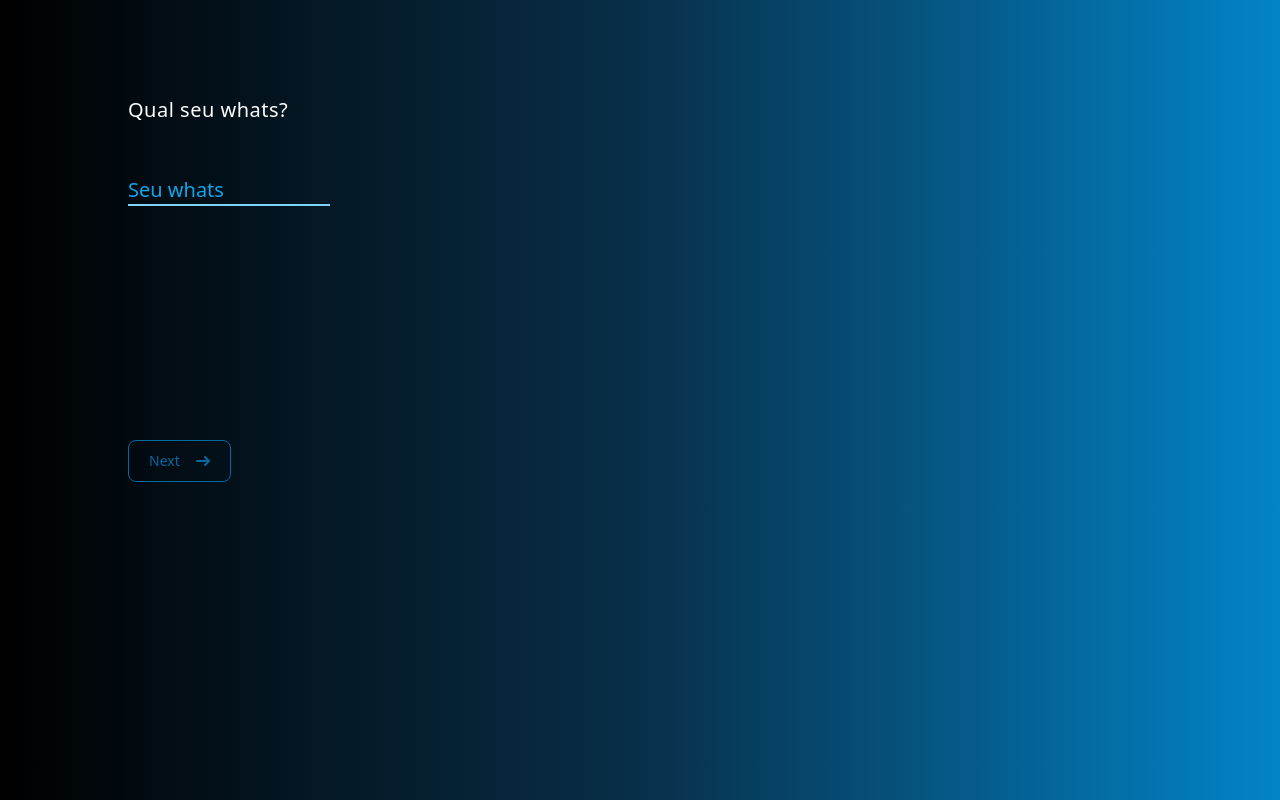
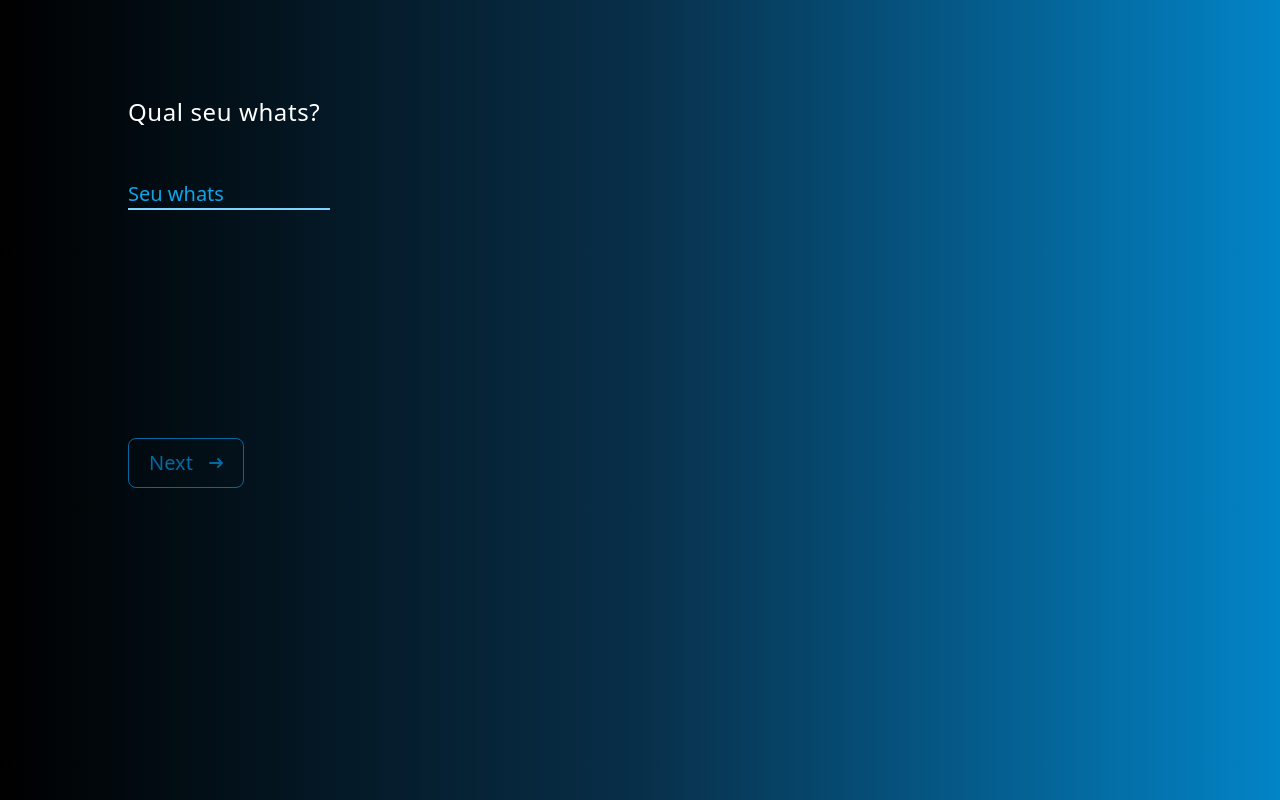
Before and after one commit to Jeffs-Soares/smartForm, a Vue app: page / in a window 1280 px wide. Both pictures are taken after a click on the button "Next". Built offline with nearby package versions, Linux system fonts and the light colour scheme.

Commit message:
styling 2

```diff
--- a/src/App.vue
+++ b/src/App.vue
@@ -20,7 +20,7 @@
       </div>
 
       <div id="2" hidden>
-        <h1 class="text-white text-xl tracking-wide mb-10"> Qual seu whats?</h1>
+        <h1 class="text-white text-2xl tracking-wide mb-10"> Qual seu whats?</h1>
         <div class="relative z-0 w-full mb-5 group">
 
           <input class="block py-2.5 px-0 w-max text-sm bg-transparent border-0 border-b-2 border-sky-300 appearance-none dark:text-white dark:border-sky-600 dark:focus:border-sky-500 focus:outline-none focus:ring-0 focus:border-sky-600 peer text-white" placeholder="" required v-model="dados.q2">
@@ -33,7 +33,7 @@
 
       <div id="3" hidden>
 
-        <h1 class="text-white text-xl tracking-wide mb-10"> Qual seu site?</h1>
+        <h1 class="text-white text-2xl tracking-wide mb-10"> Qual seu site?</h1>
         <div class="relative z-0 w-full mb-5 group">
 
           <input class="block py-2.5 px-0 w-max text-sm bg-transparent border-0 border-b-2 border-sky-300 appearance-none dark:text-white dark:border-sky-600 dark:focus:border-sky-500 focus:outline-none focus:ring-0 focus:border-sky-600 peer text-white" placeholder="" required v-model="dados.q3">
@@ -45,7 +45,7 @@
 
       <div id="4" hidden>
 
-        <h1 class="text-white text-xl tracking-wide mb-10"> Qual seu instagram?</h1>
+        <h1 class="text-white text-2xl tracking-wide mb-10"> Qual seu instagram?</h1>
         <div class="relative z-0 w-full mb-5 group">
 
           <input class="block py-2.5 px-0 w-max text-sm bg-transparent border-0 border-b-2 border-sky-300 appearance-none dark:text-white dark:border-sky-600 dark:focus:border-sky-500 focus:outline-none focus:ring-0 focus:border-sky-600 peer text-white" placeholder="" required v-model="dados.q4">
@@ -57,7 +57,7 @@
 
       <div id="5" hidden>
 
-        <h1 class="text-white text-xl tracking-wide mb-10"> Seu negócio fatura mais de R$ 15.000 por mês? </h1>
+        <h1 class="text-white text-2xl tracking-wide mb-10"> Seu negócio fatura mais de R$ 15.000 por mês? </h1>
         <div class="flex flex-col gap-4">
 
           <li>
@@ -78,7 +78,7 @@
 
       <div id="6" hidden>
 
-        <h1 class="text-white text-xl tracking-wide mb-10"> Qual a média de faturamento mensal do seu negócio ? </h1>
+        <h1 class="text-white text-2xl tracking-wide mb-10"> Qual a média de faturamento mensal do seu negócio ? </h1>
         <div class="flex flex-col gap-4">
 
           <li>
@@ -110,7 +110,7 @@
 
       <div id="7" hidden>
 
-        <h1 class="text-white text-xl tracking-wide mb-10"> Quanto investe mensalmente em tráfego pago?  </h1>
+        <h1 class="text-white text-2xl tracking-wide mb-10"> Quanto investe mensalmente em tráfego pago?  </h1>
 
         <div class="flex flex-col gap-4">
 
@@ -161,7 +161,7 @@
       <div id="8" hidden>
 
 
-        <h1 class="text-white text-xl tracking-wide mb-10"> Há quanto tempo sua marca está no mercado?  </h1>
+        <h1 class="text-white text-2xl tracking-wide mb-10"> Há quanto tempo sua marca está no mercado?  </h1>
 
         <div class="flex flex-col gap-4">
 
@@ -210,7 +210,7 @@
 
     <div class="button">
 
-      <button class="flex gap-2 items-center text-sky-700 hover:text-white border border-sky-700 hover:bg-sky-800 focus:outline-none focus:ring-sky-300 font-medium rounded-lg text-sm px-5 py-2.5 text-center me-2 mb-2 dark:border-sky-700 dark:text-white dark:hover:text-white dark:hover:bg-sky-600 dark:focus:ring-sky-800" @click="next" > Next
+      <button class="flex gap-2 items-center text-sky-700 hover:text-white border border-sky-700 hover:bg-sky-800 focus:outline-none focus:ring-sky-300 font-medium rounded-lg text-xl px-5 py-2.5 text-center me-2 mb-2 dark:border-sky-700 dark:text-white dark:hover:text-white dark:hover:bg-sky-600 dark:focus:ring-sky-800" @click="next" > Next
 
         <svg class="rtl:rotate-180 w-3.5 h-3.5 ms-2" aria-hidden="true" xmlns="http://www.w3.org/2000/svg" fill="none" viewBox="0 0 14 10">
           <path stroke="currentColor" stroke-linecap="round" stroke-linejoin="round" stroke-width="2" d="M1 5h12m0 0L9 1m4 4L9 9"/>
```
